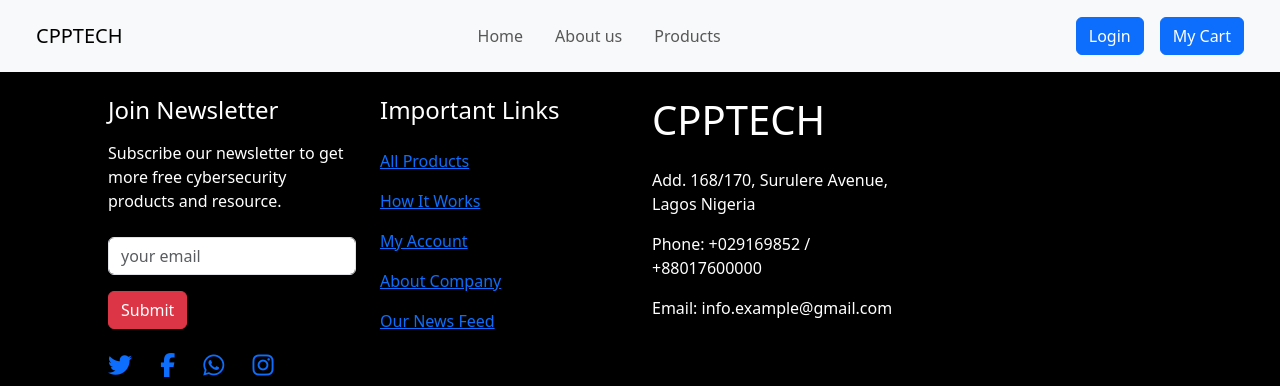
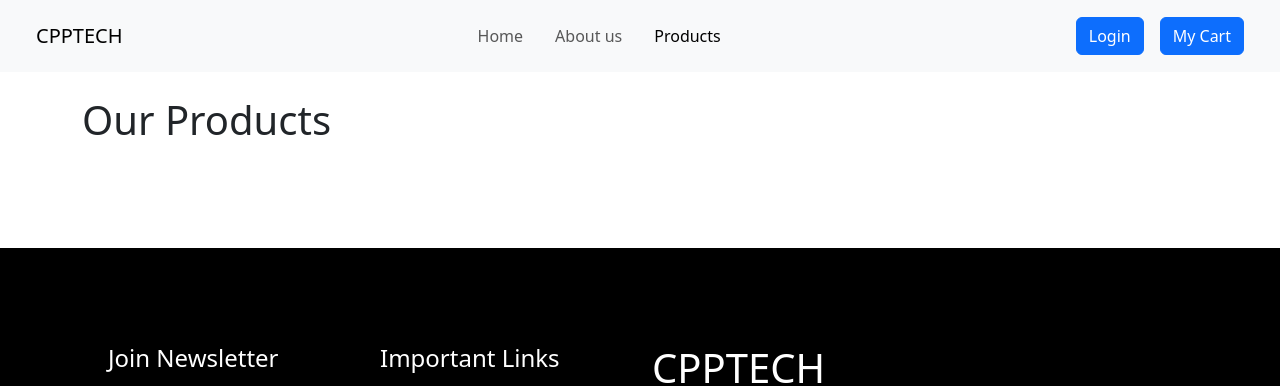
Before and after one commit to AdeNath/NewBie, a plain HTML site: page pages/products.html in a window 1280 px wide. Shown: the top 386 px of the page. Drawn offline with nearby package versions, Linux system fonts and the light colour scheme; a script that the page names is missing.

Commit message:
- init product page

```diff
--- a/pages/products.html
+++ b/pages/products.html
@@ -1,9 +1,9 @@
 <!DOCTYPE html>
 <html lang="en">
-<head>
+	<head>
 		<meta charset="UTF-8" />
 		<meta name="viewport" content="width=device-width, initial-scale=1.0" />
-		<title>CPPTECH - About us</title>
+		<title>CPPTECH - Products</title>
 		<link rel="stylesheet" href="/assets/css/style.css" />
 		<link rel="preconnect" href="https://fonts.googleapis.com" />
 		<link rel="preconnect" href="https://fonts.gstatic.com" crossorigin />
@@ -22,8 +22,8 @@
 			crossorigin="anonymous"
 		></script>
 	</head>
-<body>
-   <nav class="navbar navbar-expand-lg bg-light fixed-top fs-6">
+	<body>
+		<nav class="navbar navbar-expand-lg bg-light fixed-top fs-6">
 			<div
 				class="container-fluid mx-4 d-flex justify-content-space-evenly py-2"
 			>
@@ -51,7 +51,7 @@
 						</li>
 						<li class="nav-item mx-2">
 							<!-- same as auction details -->
-							<a class="nav-link" href="./products.html">Products</a>
+							<a class="nav-link active" href="./products.html">Products</a>
 						</li>
 					</ul>
 
@@ -67,8 +67,19 @@
 			</div>
 		</nav>
 
+      <main class="my-5 py-5 container">
+         <div class="banner">
+            <h1>Our Products</h1>
+         </div>
 
-      <footer class="container-fluid footer bg-black text-white px-md-5">
+         <div class="network_security_products row">
+            <div class="col">
+
+            </div>
+         </div>
+      </main>
+
+		<footer class="container-fluid footer bg-black text-white px-md-5">
 			<div class="row mx-md-5 pt-5">
 				<div class="col-12 col-md-6 col-lg-3 pt-5">
 					<div class="access">
@@ -172,6 +183,5 @@
 			integrity="sha384-C6RzsynM9kWDrMNeT87bh95OGNyZPhcTNXj1NW7RuBCsyN/o0jlpcV8Qyq46cDfL"
 			crossorigin="anonymous"
 		></script>
-
-</body>
+	</body>
 </html>
```
